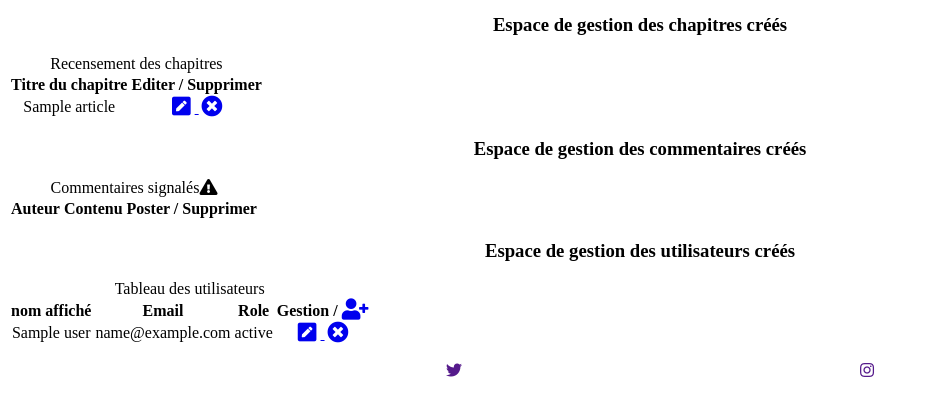
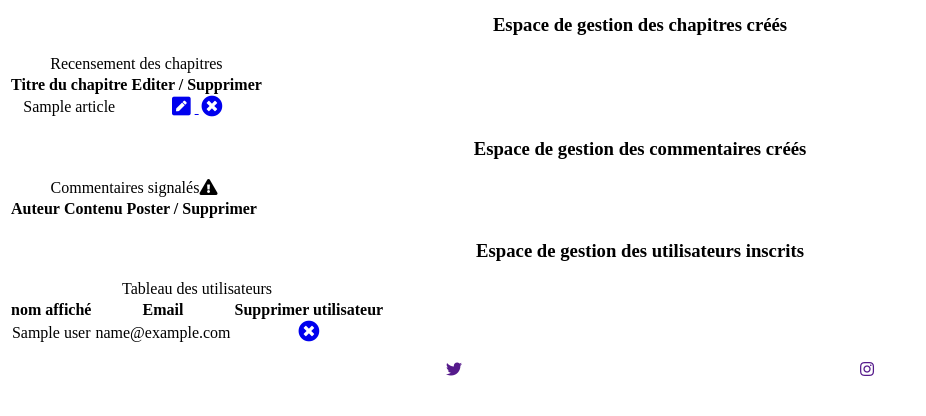
Before and after one commit to TimSeg/projet4_blog_OC, a PHP site: template src/View/admin.twig in a window 1280 px wide. Shown: the part 295-711 px from the top of the page, without its empty margins (0-926 px from the left). Run offline with PHP 8.4, Linux system fonts and the light colour scheme; the template is opened without the code that fills it: most values are stand-ins (such as "Sample title", 1, 10 or a date in 2020); lists and menus that the app fills with data are empty; some libraries are stand-ins or nearby versions.

Commit message:
Articles - creation and delete methods when admin is loged

```diff
--- a/src/View/admin.twig
+++ b/src/View/admin.twig
@@ -22,7 +22,7 @@
         <article>
             <h3>Création d'un article</h3>
 
-            <form method="post" action="{{ url('admin!launch') }}" enctype="multipart/form-data">
+            <form method="post" action="{{ url('articles!create') }}" enctype="multipart/form-data">
                 <ul>
                     <li>
                         <label for="title">Titre</label>
@@ -94,7 +94,7 @@
                 </tbody>
             </table>
 
-            <h3 id="users">Espace de gestion des utilisateurs créés</h3>
+            <h3 id="users">Espace de gestion des utilisateurs inscrits</h3>
 
             <table>
                 <caption>Tableau des utilisateurs</caption>
@@ -102,8 +102,7 @@
                 <tr>
                     <th scope="col">nom affiché</th>
                     <th scope="col">Email</th>
-                    <th scope="col">Role</th>
-                    <th scope="col">Gestion / <a href="{{ url('users!create') }}"><i class="fas fa-user-plus fa-fw fa-lg"></i></a></th>
+                    <th scope="col">Supprimer utilisateur</th>
                 </tr>
                 </thead>
                 <tbody>
@@ -111,11 +110,7 @@
                     <tr>
                         <td>{{ user.name }}</td>
                         <td>{{ user.email }}</td>
-                        <td>{{ user.status }}</td>
                         <td>
-                            <a href="{{ url('users!modify', {'id': user.id}) }}">
-                                <i class="fas fa-pen-square fa-fw fa-lg"></i>
-                            </a>
                             <a href="{{ url('users!delete', {'id': user.id}) }}">
                                 <i class="fas fa-times-circle fa-fw fa-lg"></i>
                             </a>
```
Also changed, not shown: src/Controller/ArticlesController.php (+66 -0 lines).
